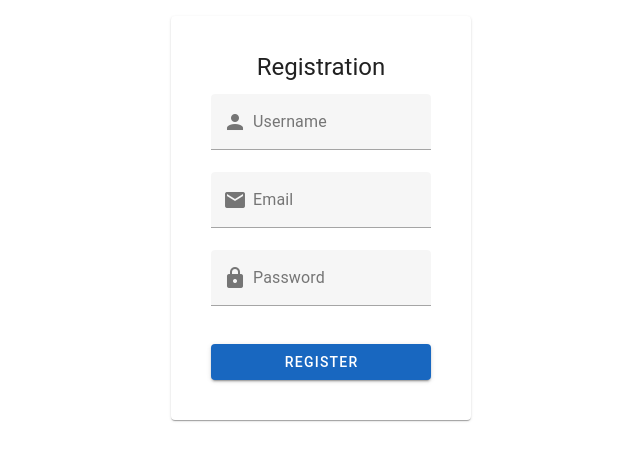
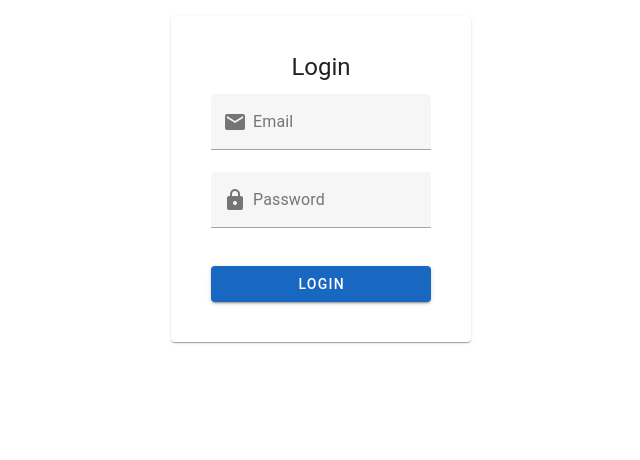
Before and after one commit to avseykova/Social-network, a Vue app in the folder client/: page /login in a window 1280 px wide. Shown: the top 460 px of the page, without its empty margins (319-959 px from the left). Built offline with nearby package versions, Linux system fonts and the light colour scheme.

Commit message:
added page login

```diff
--- a/client/src/App.vue
+++ b/client/src/App.vue
@@ -1,17 +1,12 @@
 <script setup>
 import Registration from "./pages/auth/Registration.vue";
-
-
+import Login from "./pages/auth/Login.vue";
 </script>
 
 <template>
   <div>
-    <Registration/>
-</div>
-
-
+    <Login />
+  </div>
 </template>
 
-<style scoped>
-
-</style>
+<style scoped></style>
--- /dev/null
+++ b/client/src/pages/auth/Login.vue
@@ -0,0 +1,75 @@
+<script setup lang="ts">
+import { ref } from "vue";
+import { API_BASE_URL } from "../../config/config.ts";
+import type { IApiResponse } from "@/types/api.ts";
+
+const email = ref<string>('');
+const password = ref<string>('');
+const message = ref<string>('');
+const isError = ref<boolean>(false);
+
+const rules = {
+  required: (v: string) => !!v || 'This field is required',
+  email: (v: string) => /^[^\s@]+@[^\s@]+\.[^\s@]+$/.test(v) || 'Enter a valid email',
+};
+
+const vOnLogin = async (): Promise<void> => {
+  message.value = '';
+  isError.value = false;
+
+  try {
+    const response = await fetch(`${API_BASE_URL}/login`, {
+      method: 'POST',
+      headers: { 'Content-Type': 'application/json' },
+      body: JSON.stringify({ email: email.value, password: password.value }),
+    });
+
+    const data: IApiResponse = await response.json();
+
+    if (!response.ok) {
+      throw new Error(`Error ${response.status}: ${response.statusText} ${data.error}`);
+    }
+
+    message.value = data.message || 'Login successful!';
+  } catch (error) {
+    message.value = error instanceof Error ? error.message : 'Network error';
+    isError.value = true;
+  }
+};
+
+</script>
+
+<template>
+  <v-container class="fill-height d-flex align-center justify-center">
+    <v-card class="pa-6" width="300">
+      <v-card-title class="text-center text-h5">Login</v-card-title>
+
+      <v-card-text>
+        <v-form ref="form" @submit.prevent="vOnLogin">
+          <v-text-field
+            v-model="email"
+            label="Email"
+            :rules="[rules.required, rules.email]"
+            prepend-inner-icon="mdi-email"
+          />
+
+          <v-text-field
+            v-model="password"
+            label="Password"
+            type="password"
+            :rules="[rules.required]"
+            prepend-inner-icon="mdi-lock"
+          />
+
+          <v-btn type="submit" block color="primary" class="mt-4">
+            Login
+          </v-btn>
+        </v-form>
+
+        <v-alert v-if="message" :type="isError ? 'error' : 'success'" class="mt-4">
+          {{ message }}
+        </v-alert>
+      </v-card-text>
+    </v-card>
+  </v-container>
+</template>
```
Also changed, not shown: 1 other file (tests, documents, lock files or other folders).
